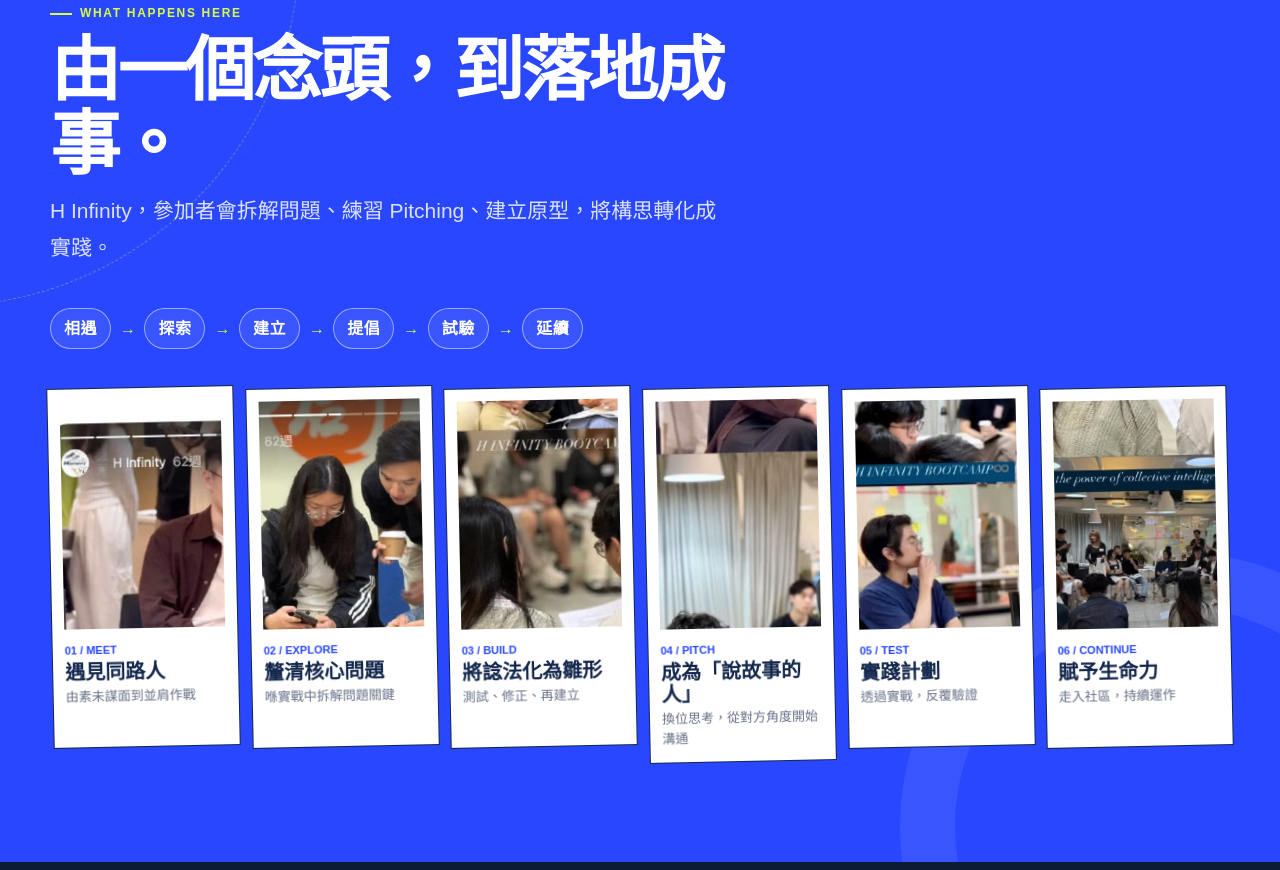
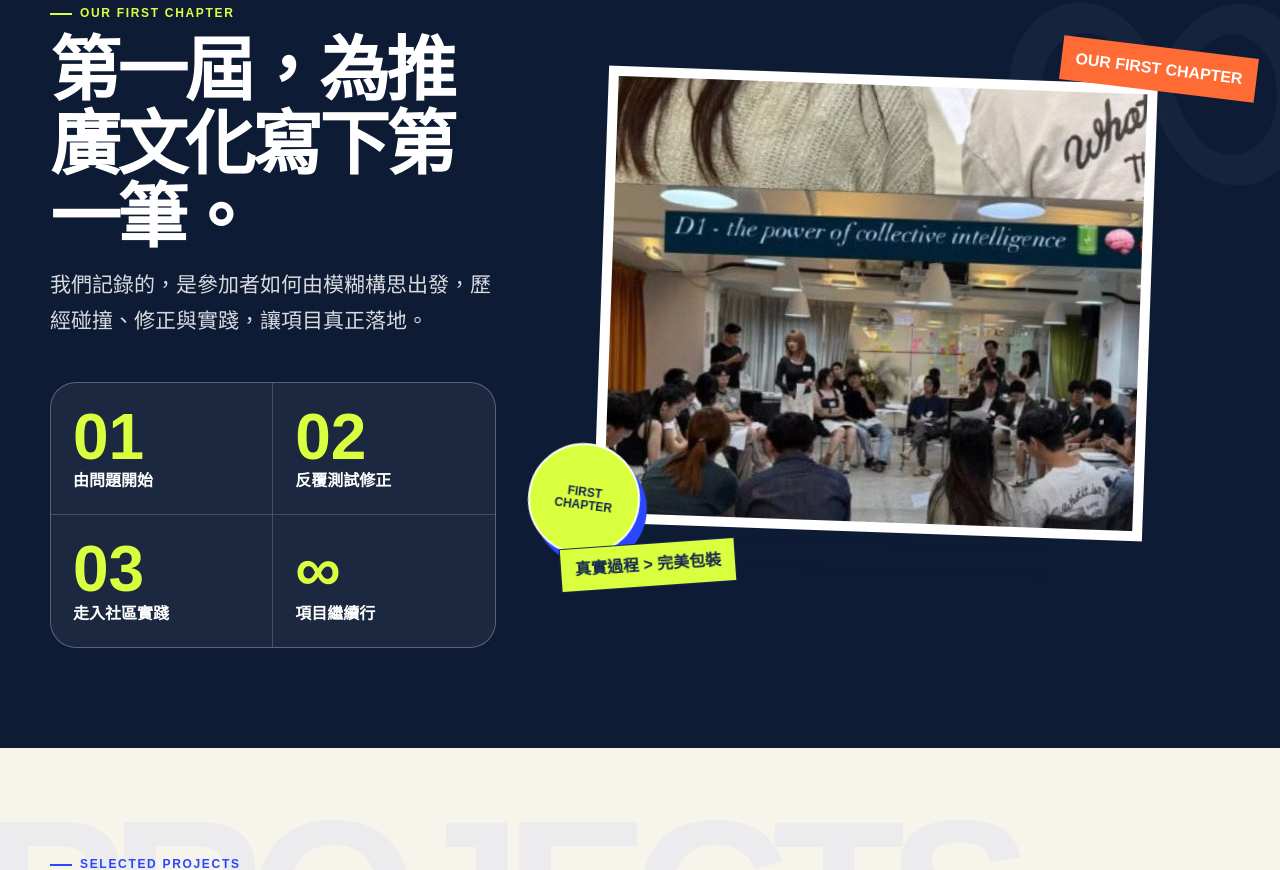
Before and after one commit to KelvinLo0720/hinfinity-website, a Next.js app: page / in a window 1280 px wide. Shown: the part 1755-2625 px from the top of the page. Built offline with nearby package versions, Linux system fonts and the light colour scheme; no server answers.

Commit message:
Update page.tsx

```diff
--- a/app/page.tsx
+++ b/app/page.tsx
@@ -5,8 +5,9 @@
 import { Reveal } from "@/components/reveal";
 import { SectionHeading } from "@/components/section-heading";
 import { MobileSectionNav } from "@/components/mobile-section-nav";
+import { ProgrammeSnapshot } from "@/components/programme-snapshot";
 import { SnapRail } from "@/components/snap-rail";
-import { programmeSteps, projects } from "@/lib/content";
+import { projects } from "@/lib/content";
 
 const solutions = [
   {
@@ -44,15 +45,6 @@
     copyEn:
       "Use pitching, mentorship and hands-on testing to bring the idea into communities and keep improving it."
   }
-] as const;
-
-const journeyDescriptions = [
-  ["由素未謀面到並肩作戰", "From strangers to working side by side"],
-  ["喺實戰中拆解問題關鍵", "Unpack the key problem through practice"],
-  ["測試、修正、再建立", "Test, revise and rebuild"],
-  ["換位思考，從對方角度開始溝通", "Shift perspective and communicate from the audience’s point of view"],
-  ["透過實戰，反覆驗證", "Validate it repeatedly through practice"],
-  ["走入社區，持續運作", "Move into the community and keep it going"]
 ] as const;
 
 export default function HomePage() {
@@ -242,77 +234,7 @@
         </div>
       </section>
 
-      <section
-        id="journey"
-        className="section section-blue journey-section"
-      >
-        <div className="journey-orbit" aria-hidden="true" />
-
-        <div className="shell">
-          <SectionHeading
-            eyebrow="WHAT HAPPENS HERE"
-            title="由一個念頭，到落地成事。"
-            titleEn="From a first thought to making it happen."
-            intro="H Infinity，參加者會拆解問題、練習 Pitching、建立原型，將構思轉化成實踐。"
-            introEn="At H Infinity, participants unpack problems, practise pitching, build prototypes and turn ideas into practice."
-          />
-
-          <div
-            className="journey-route"
-            aria-label="H Infinity participant journey"
-          >
-            {[
-              ["相遇", "MEET"],
-              ["探索", "EXPLORE"],
-              ["建立", "BUILD"],
-              ["提倡", "PITCH"],
-              ["試驗", "TEST"],
-              ["延續", "CONTINUE"]
-            ].map(([zh, en], index) => (
-              <span className="journey-route-item" key={en}>
-                <Localized zh={zh} en={en} />
-                {index < 5 ? <i aria-hidden="true">→</i> : null}
-              </span>
-            ))}
-          </div>
-
-          <SnapRail
-            className="journey-scroller"
-            count={programmeSteps.length}
-          >
-            {programmeSteps.map((step, index) => (
-              <Reveal key={step.n} delay={index * 0.06}>
-                <article className="journey-card motion-card">
-                  <div className="journey-image">
-                    <Image
-                      src={step.image}
-                      alt={step.zh}
-                      fill
-                      sizes="280px"
-                    />
-                  </div>
-
-                  <span>
-                    {step.n} / {step.en}
-                  </span>
-
-                  <Localized
-                    as="h3"
-                    zh={step.zh}
-                    en={step.enTitle}
-                  />
-
-                  <Localized
-                    as="p"
-                    zh={journeyDescriptions[index][0]}
-                    en={journeyDescriptions[index][1]}
-                  />
-                </article>
-              </Reveal>
-            ))}
-          </SnapRail>
-        </div>
-      </section>
+      <ProgrammeSnapshot />
 
       <section
         id="chapter"
```
